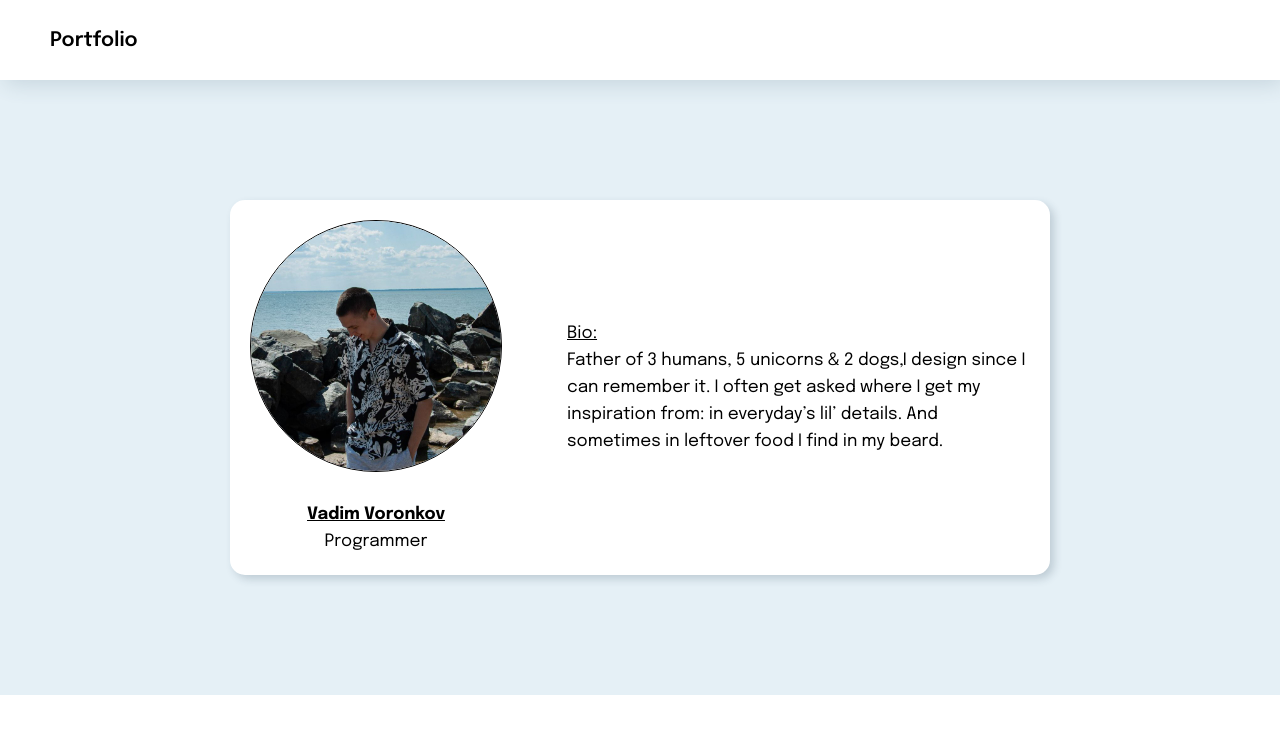
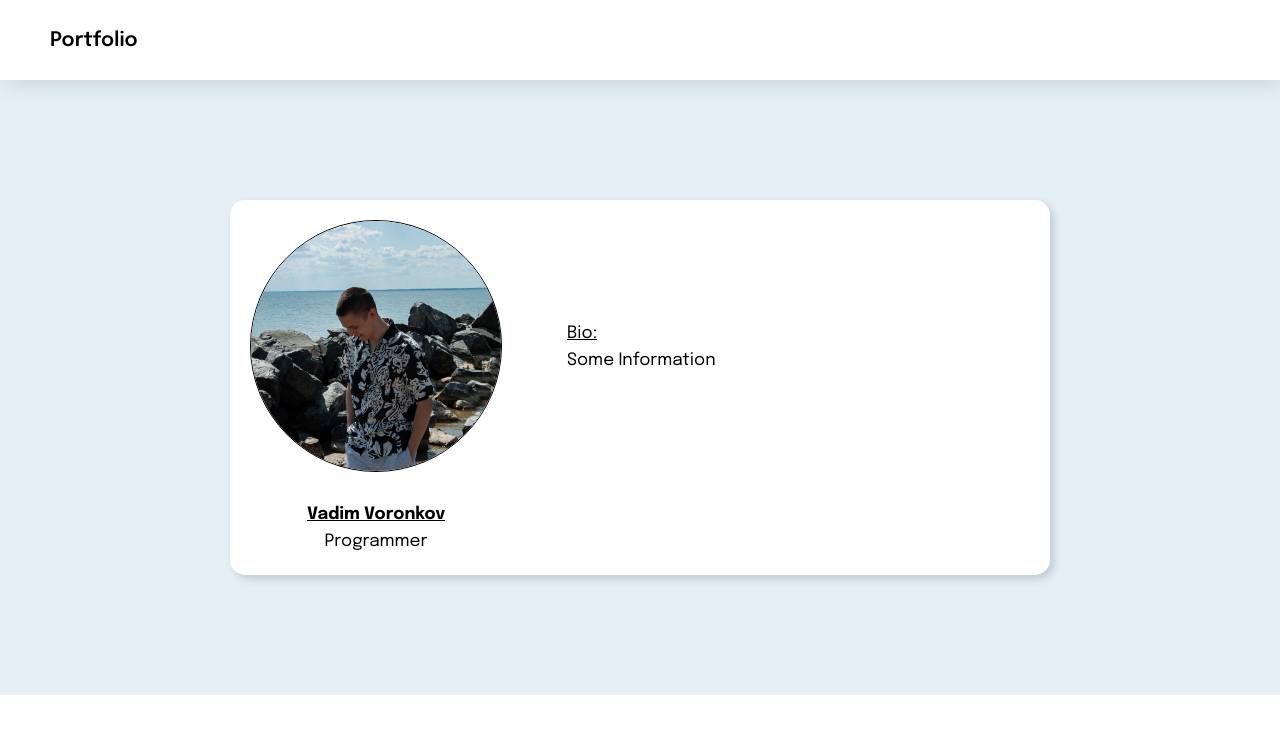
Before and after one commit to vaadimvoronkov/Portfolio, a React (Create React App) app: page / in a window 1280 px wide. Shown: the top 734 px of the page. Built offline with nearby package versions, Linux system fonts and the light colour scheme.

Commit message:
header nav deleted

```diff
--- a/src/App.js
+++ b/src/App.js
@@ -22,7 +22,7 @@ function App() {
             <div className="section-card-info__skills">Programmer</div>
           </div>
           <div className="section-card-bio">
-            <div className="section-card-bio__text"><u>Bio:</u><br></br>Father of 3 humans, 5 unicorns & 2 dogs,I design since I can remember it. I often get asked where I get my inspiration from: in everyday’s lil’ details. And sometimes in leftover food I find in my beard.</div>
+            <div className="section-card-bio__text"><u>Bio:</u><br></br>Some Information</div>
           </div>
         </div>
       </main>
```
